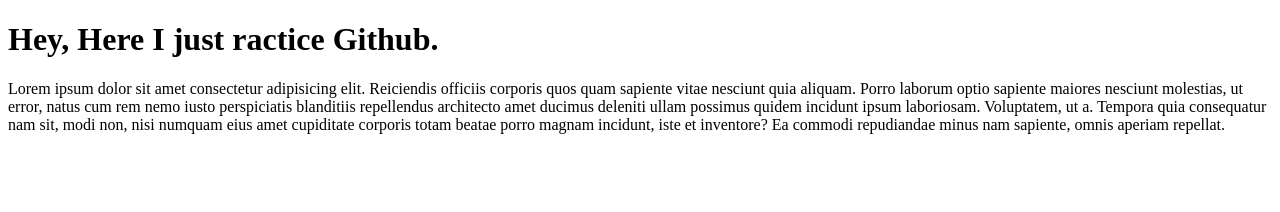
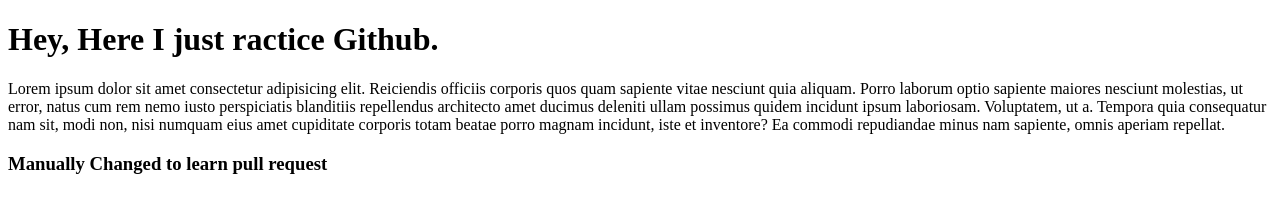
Before and after one commit to arafatuu/Github-practice, a plain HTML site: page index.html in a window 1280 px wide. Drawn offline with Linux system fonts and the light colour scheme.

Commit message:
Update index.html

```diff
--- a/index.html
+++ b/index.html
@@ -9,5 +9,6 @@
 <body>
     <h1>Hey, Here I just ractice Github.</h1>
     <p>Lorem ipsum dolor sit amet consectetur adipisicing elit. Reiciendis officiis corporis quos quam sapiente vitae nesciunt quia aliquam. Porro laborum optio sapiente maiores nesciunt molestias, ut error, natus cum rem nemo iusto perspiciatis blanditiis repellendus architecto amet ducimus deleniti ullam possimus quidem incidunt ipsum laboriosam. Voluptatem, ut a. Tempora quia consequatur nam sit, modi non, nisi numquam eius amet cupiditate corporis totam beatae porro magnam incidunt, iste et inventore? Ea commodi repudiandae minus nam sapiente, omnis aperiam repellat.</p>
-</body>
+    <h3>Manually Changed to learn pull request </h3>
+    </body>
 </html>
```
